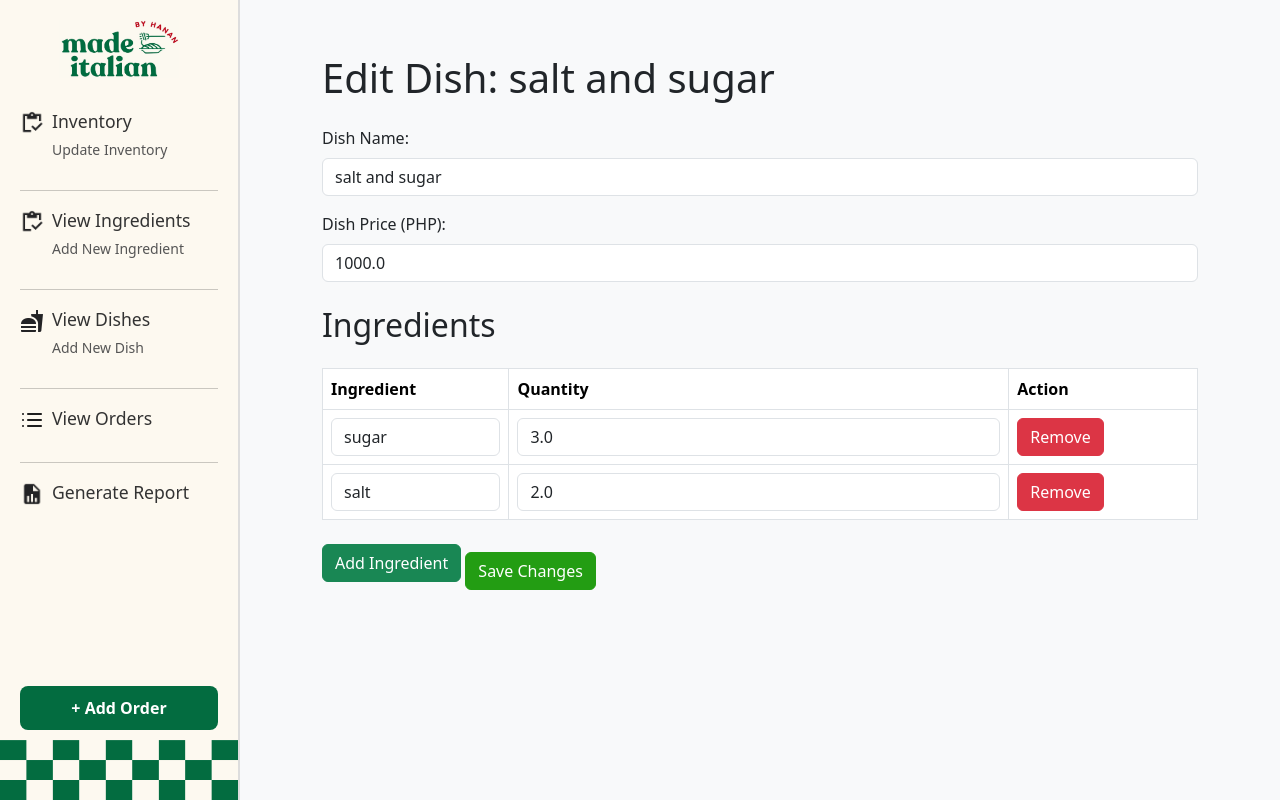
After one commit to vorrjjard-2/hananims, a Django app: page /edit_dish/1/ in a window 1280 px wide. The commit adds this page. Run offline with Django 5.2, Linux system fonts and the light colour scheme; data comes from the database, SQL or seed files in the repository; both versions use the stored data as it was after the commit.

Commit message:
fourth commit

```diff
--- /dev/null
+++ b/hananApp/templates/hananApp/edit_dish.html
@@ -0,0 +1,116 @@
+{% extends 'hananApp/base.html' %}
+
+{% block title %}Edit Dish - Hanan IMS{% endblock %}
+
+{% block content %}
+<style>
+    .container {
+        max-width: 900px;
+    }
+
+    .ingredient-select {
+        width: 100%;
+    }
+
+    .btn-primary {
+        background-color: #239D13;
+        border-color: #239D13;
+    }
+
+    .btn-primary:hover {
+        background-color: #1c7c0e;  /* Slightly darker green on hover */
+        border-color: #1c7c0e;
+    }
+
+    .btn-primary:focus, .btn-primary:active {
+        box-shadow: 0 0 0 0.25rem rgba(35, 157, 19, 0.5);  /* Slight green shadow on focus/active */
+    }
+
+</style>
+
+<div class="container">
+    <h1 class="my-4">Edit Dish: {{ dish.name }}</h1>
+
+    <form method="POST" id="edit-dish-form">
+        {% csrf_token %}
+
+        <!-- Dish Name -->
+        <div class="mb-3">
+            <label for="name" class="form-label">Dish Name:</label>
+            <input type="text" id="name" name="name" class="form-control" value="{{ dish.name }}" required>
+        </div>
+
+        <div class="mb-3">
+            <label for="price" class="form-label">Dish Price (PHP):</label>
+            <input type="number" id="price" name="price" class="form-control" value="{{ dish.price }}" step="0.01" min="0" required>
+        </div>
+
+        <h2 class="my-4">Ingredients</h2>
+
+        <table id="ingredients-table" class="table table-bordered">
+            <thead>
+                <tr>
+                    <th>Ingredient</th>
+                    <th>Quantity</th>
+                    <th>Action</th>
+                </tr>
+            </thead>
+            <tbody>
+                {% for recipe in dish.recipedetails_set.all %}
+                <tr>
+                    <td>
+                        <select class="ingredient-select form-control" name="ingredient_{{ forloop.counter }}" required>
+                            {% for ingredient in ingredients %}
+                                <option value="{{ ingredient.id }}" {% if recipe.ingredient.id == ingredient.id %}selected{% endif %}>{{ ingredient.name }}</option>
+                            {% endfor %}
+                        </select>
+                    </td>
+                    <td>
+                        <input type="number" name="quantity_{{ forloop.counter }}" class="form-control" value="{{ recipe.quantity_used }}" min="1" required>
+                    </td>
+                    <td>
+                        <button type="button" class="btn btn-danger remove-row">Remove</button>
+                    </td>
+                </tr>
+                {% endfor %}
+            </tbody>
+        </table>
+
+        <button type="button" class="btn btn-success" id="add-ingredient-row">Add Ingredient</button>
+
+        <button type="submit" class="btn btn-primary mt-3">Save Changes</button>
+    </form>
+</div>
+
+<script>
+    // Add new row for ingredients
+    document.getElementById('add-ingredient-row').addEventListener('click', function () {
+        const tbody = document.querySelector('#ingredients-table tbody');
+        const row = document.createElement('tr');
+        row.innerHTML = `
+            <td>
+                <select class="ingredient-select form-control" name="ingredient_${tbody.children.length + 1}" required>
+                    {% for ingredient in ingredients %}
+                        <option value="{{ ingredient.id }}">{{ ingredient.name }}</option>
+                    {% endfor %}
+                </select>
+            </td>
+            <td>
+                <input type="number" name="quantity_${tbody.children.length + 1}" class="form-control" min="1" required>
+            </td>
+            <td>
+                <button type="button" class="btn btn-danger remove-row">Remove</button>
+            </td>
+        `;
+        tbody.appendChild(row);
+    });
+
+    // Remove ingredient row
+    document.addEventListener('click', function (e) {
+        if (e.target && e.target.classList.contains('remove-row')) {
+            e.target.closest('tr').remove();
+        }
+    });
+</script>
+
+{% endblock %}
--- a/hananApp/urls.py
+++ b/hananApp/urls.py
@@ -30,5 +30,6 @@ urlpatterns = [
     path('view_ingredients', views.view_ingredients, name='view_ingredients'),
     path('update_inventory', views.update_inventory, name="update_inventory"),
     path('generate_report', views.generate_report, name="generate_report"),
-    path('report', views.report, name="report")
+    path('report', views.report, name="report"),
+    path('edit_dish/<int:dish_id>/', views.edit_dish, name='edit_dish'),
 ]
--- a/hananApp/views.py
+++ b/hananApp/views.py
@@ -371,10 +371,6 @@ def report(request):
     end_date = request.GET.get('end_date')
     report_items = request.GET.get('report_items', '').split(',')
 
-    # Convert to time-zone aware datetimes
-    start_date = timezone.make_aware(datetime.strptime(start_date, '%Y-%m-%d'), timezone.get_current_timezone())
-    end_date = timezone.make_aware(datetime.strptime(end_date, '%Y-%m-%d'), timezone.get_current_timezone())
-
     # Query the ingredients
     ingredients = Ingredient.objects.all()
 
@@ -394,10 +390,12 @@ def report(request):
     revenue_query = OrderDetails.objects.filter(order__in=orders).annotate(
         total_revenue=F('quantity') * F('dish__price')
     )
-    print(f"Revenue Query: {revenue_query.query}")  # This prints the SQL query
+    revenue = revenue_query.aggregate(total_revenue=Sum('total_revenue'))['total_revenue'] or 0
 
-    revenue = revenue_query.aggregate(total_revenue=Sum('total_revenue'))['total_revenue']
-    print(f"Calculated Revenue: {revenue}")  # Debugging: Show the revenue value
+    # Calculate Dishes Sold: Aggregate quantity sold for each dish
+    dish_sales = OrderDetails.objects.filter(order__in=orders).values('dish__name').annotate(
+        total_quantity=Sum('quantity')
+    ).order_by('dish__name')
 
     # Calculate Cost: Sum of the ingredient cost for each dish ordered
     total_cost = 0
@@ -419,6 +417,49 @@ def report(request):
         'revenue': revenue,
         'cost': total_cost,
         'profit': profit,
+        'dish_sales': dish_sales,
     }
 
     return render(request, 'hananApp/report.html', context)
+
+from django.shortcuts import render, redirect, get_object_or_404
+from django.contrib import messages
+from .models import Dish, RecipeDetails, Ingredient
+from django.http import JsonResponse
+
+def edit_dish(request, dish_id):
+    dish = get_object_or_404(Dish, id=dish_id)
+    ingredients = Ingredient.objects.all()
+
+    if request.method == 'POST':
+        # Get the dish name and price from the form
+        dish_name = request.POST.get('name')
+        dish_price = request.POST.get('price')
+
+        # Update the dish object
+        dish.name = dish_name
+        dish.price = dish_price
+        dish.save()
+
+        # Update ingredients
+        for i in range(1, len(request.POST) // 2 + 1):  # assuming every ingredient has a quantity
+            ingredient_id = request.POST.get(f'ingredient_{i}')
+            quantity = request.POST.get(f'quantity_{i}')
+
+            # Find or create a RecipeDetails entry
+            if ingredient_id and quantity:
+                ingredient = get_object_or_404(Ingredient, id=ingredient_id)
+                recipe_detail = RecipeDetails.objects.filter(dish=dish, ingredient=ingredient).first()
+
+                if recipe_detail:
+                    # Update existing recipe detail
+                    recipe_detail.quantity_used = quantity
+                    recipe_detail.save()
+                else:
+                    # Add new recipe detail
+                    RecipeDetails.objects.create(dish=dish, ingredient=ingredient, quantity_used=quantity)
+
+        messages.success(request, "Dish updated successfully!")
+        return redirect('dishes')  # Redirect back to the dishes list
+
+    return render(request, 'hananApp/edit_dish.html', {'dish': dish, 'ingredients': ingredients})
```
Also changed, not shown: hananApp/templates/hananApp/dishes.html (+9 -4 lines), hananApp/templates/hananApp/report.html (+21 -7 lines), db.sqlite3.
